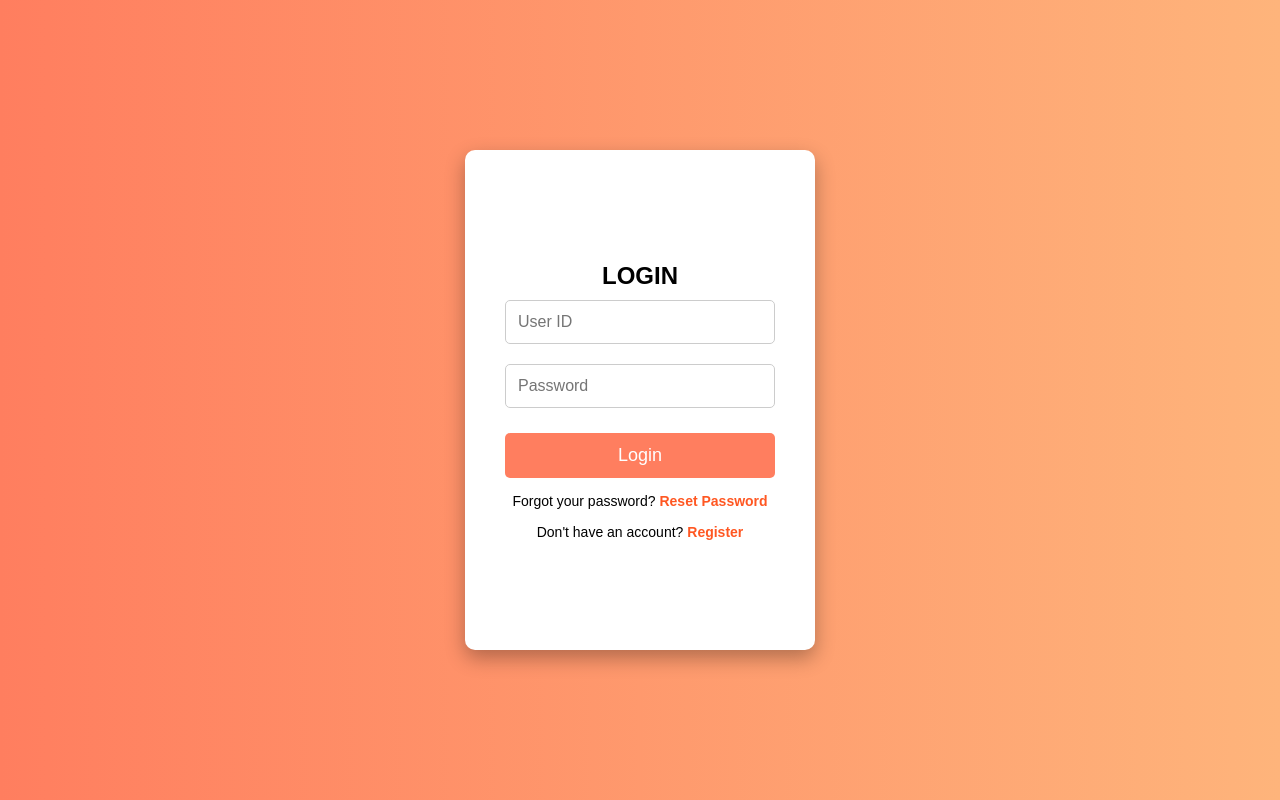
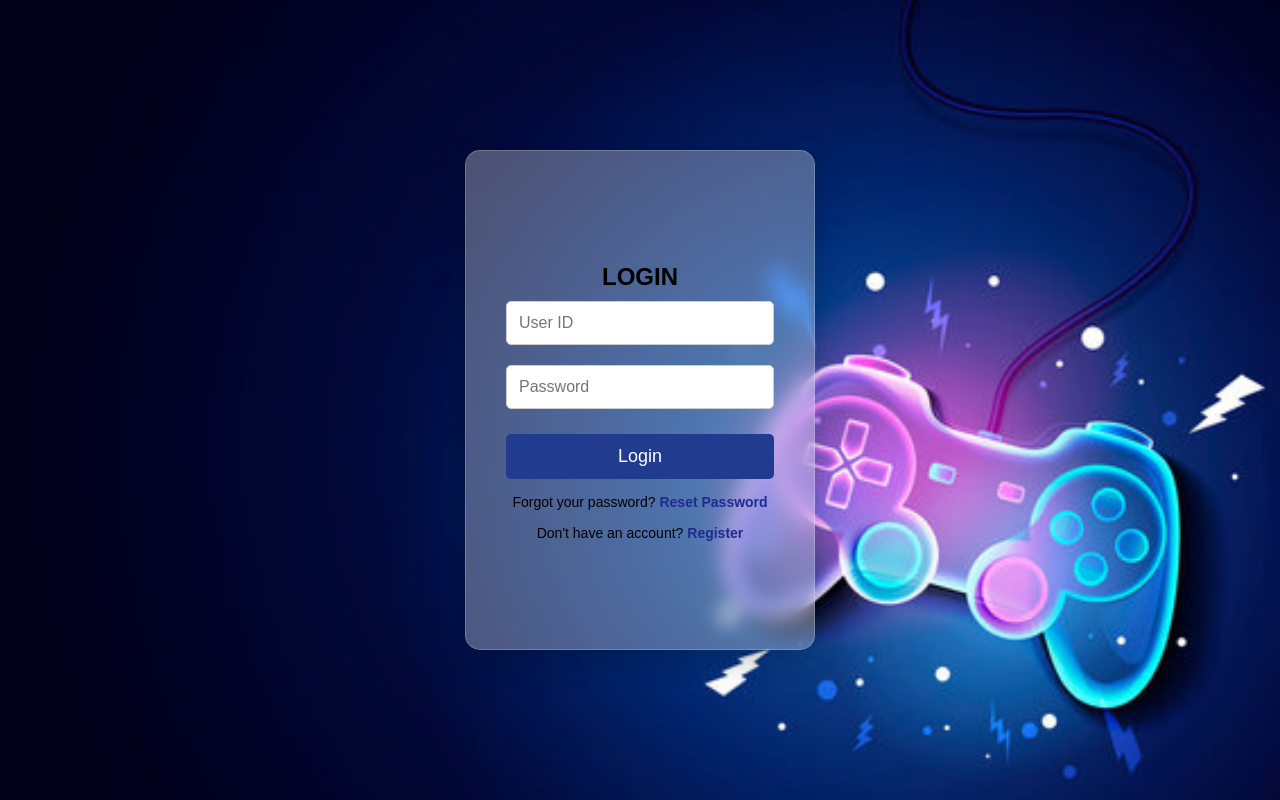
Before and after one commit to Bharaneedharan-K/Gaming-Tournament-Hosting-Website, a PHP site: page / in a window 1280 px wide. Run offline with PHP 8.4, Linux system fonts and the light colour scheme.

Commit message:
update ui

```diff
--- a/login/index.php
+++ b/login/index.php
@@ -179,7 +179,7 @@ if ($_SERVER['REQUEST_METHOD'] == 'POST') {
 
     <!-- Forgot Password Card -->
     <div class="card" id="forgotPasswordCard">
-        <br></br>
+    <br></br>
         <h2>FORGOT PASSWORD</h2>
         <form method="POST">
             <input type="hidden" name="action" value="reset_password">
--- a/login/styles.css
+++ b/login/styles.css
@@ -11,7 +11,8 @@ body {
     justify-content: center;
     align-items: center;
     height: 100vh;
-    background: linear-gradient(to right, #ff7e5f, #feb47b);
+    background: url('background1.jpg') no-repeat center center fixed;
+    background-size: cover;
     overflow: hidden;
 }
 
@@ -26,15 +27,18 @@ body {
     position: absolute;
     width: 100%;
     height: 100%;
-    background: white;
+    background: rgba(255, 255, 255, 0.3); /* Lower opacity for a transparent effect */
     padding: 40px;
     text-align: center;
-    border-radius: 10px;
+    border-radius: 15px;
     transform-origin: top left;
     opacity: 0;
     transform: translate(-100%, -100%) rotate(-90deg);
     transition: transform 1s ease-in-out, opacity 1s;
-    box-shadow: 0px 8px 20px rgba(0, 0, 0, 0.3);
+    box-shadow: 0px 8px 32px rgba(0, 0, 0, 0.2);
+    backdrop-filter: blur(10px); /* Blur effect for the glass effect */
+    -webkit-backdrop-filter: blur(10px); /* Safari support */
+    border: 1px solid rgba(255, 255, 255, 0.2);
 }
 
 .card.active {
@@ -61,7 +65,7 @@ body {
 .submit-btn {
     width: 100%;
     padding: 12px;
-    background: #ff7e5f;
+    background: #213b8e;
     border: none;
     color: white;
     font-size: 18px;
@@ -72,7 +76,7 @@ body {
 }
 
 .submit-btn:hover {
-    background: #ff5722;
+    background: #1f2b90;
 }
 
 p {
@@ -81,7 +85,7 @@ p {
 }
 
 p span {
-    color: #ff5722;
+    color: #1f2b90;
     cursor: pointer;
     font-weight: bold;
 }
```
Also changed, not shown: query.sql (added, +10 -0 lines), login/background.jpg (added), login/background1.jpg (added).
